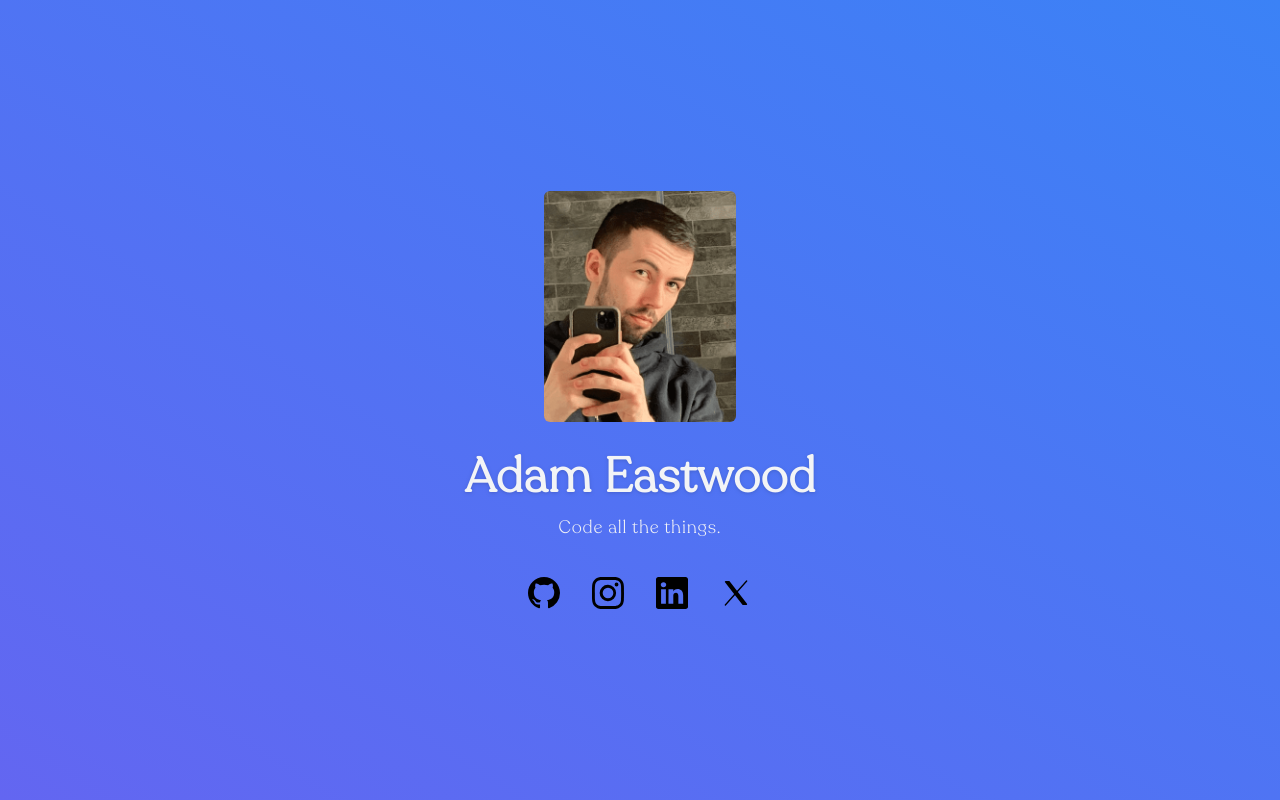
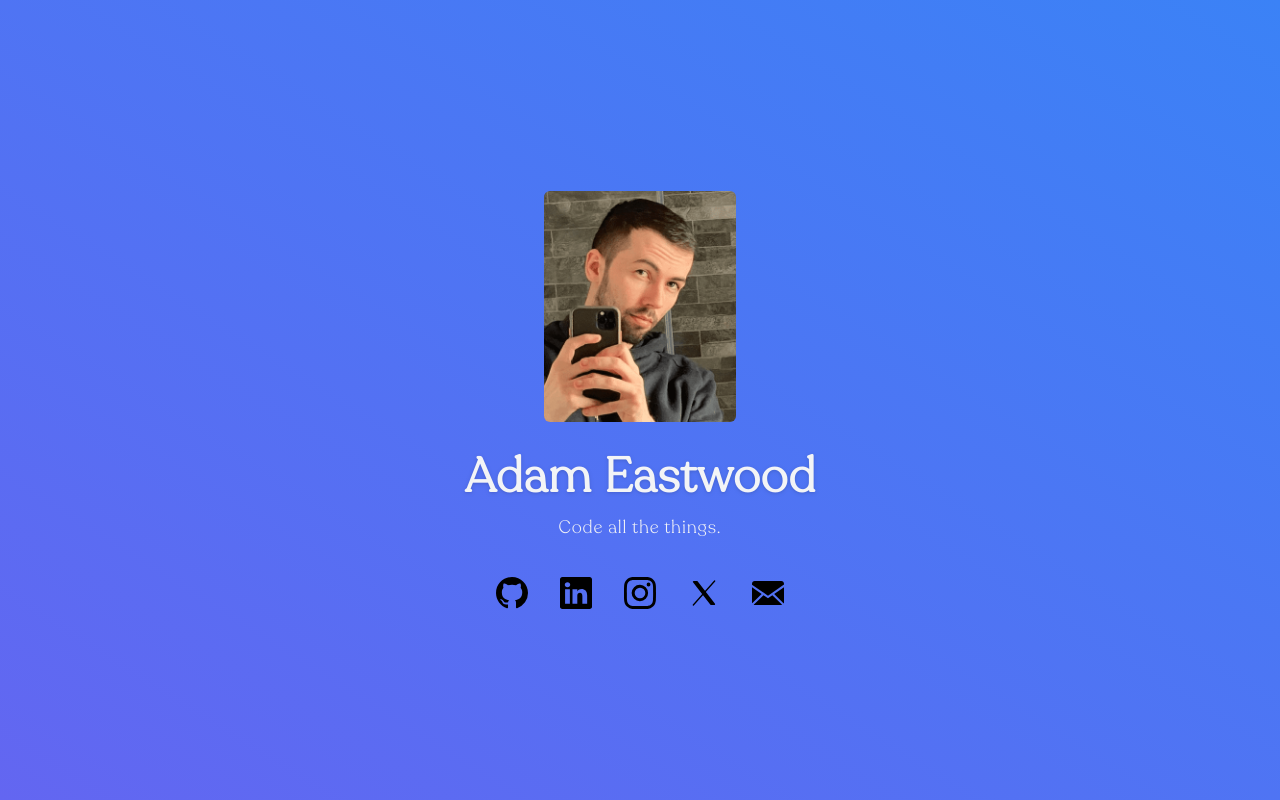
Before and after one commit to AEastwood/AdamEastwood, a React (Vite) app: page / in a window 1280 px wide. Built offline with nearby package versions, Linux system fonts and the light colour scheme.

Commit message:
Added email button

```diff
--- a/src/components/Socials.jsx
+++ b/src/components/Socials.jsx
@@ -10,19 +10,24 @@ function Socials() {
             url: "https://github.com/aeastwood"
         },
         {
+            name: "LinkedIn",
+            icon: "imgs/socials/linkedin.svg",
+            url: "https://www.linkedin.com/in/adeastwood/"
+        },
+        {
             name: "Instagram",
             icon: "imgs/socials/instagram.svg",
             url: "https://www.instagram.com/aeasywood/"
         },
         {
-            name: "LinkedIn",
-            icon: "imgs/socials/linkedin.svg",
-            url: "https://www.linkedin.com/in/adeastwood/"
-        },
-        {
             name: "X",
             icon: "imgs/socials/x.svg",
             url: "https://x.com/adeastwood"
+        },
+        {
+            name: "Email Me",
+            icon: "imgs/socials/mail.svg",
+            url: "mailto:hello@ae.codes"
         },
     ]);
 
```
Also changed, not shown: public/imgs/socials/mail.svg (added).
